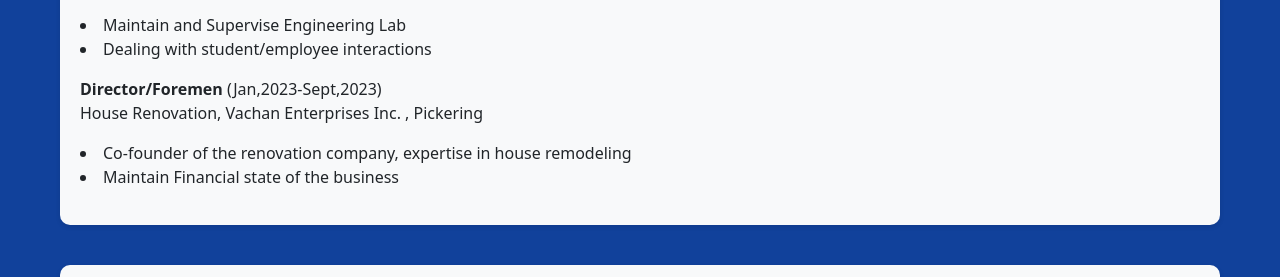
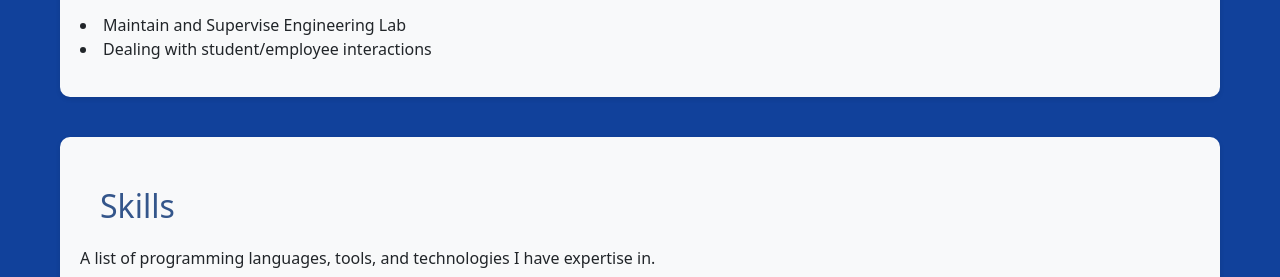
Before and after one commit to ISHANBANGA/Personal-Portfolio, a website: page docs/About.html in a window 1280 px wide. Shown: the part 986-1263 px from the top of the page. Drawn offline with nearby package versions, Linux system fonts and the light colour scheme.

Commit message:
Changed the work experience

```diff
--- a/docs/About.html
+++ b/docs/About.html
@@ -83,10 +83,6 @@
     <p><b>Design Studio Assistant</b> (Sept,2022-Sept,2024)
         <br>Engineering Innovation Design Studio, Ontario Tech University, Oshawa
         <li>Maintain and Supervise Engineering Lab </li><li>Dealing with student/employee interactions</li>
-      </p>
-      <p><b>Director/Foremen</b> (Jan,2023-Sept,2023)
-        <br>House Renovation, Vachan Enterprises Inc. , Pickering
-        <li>Co-founder of the renovation company, expertise in house remodeling </li><li>Maintain Financial state of the business</li>
       </p>
     </section>
 
```
